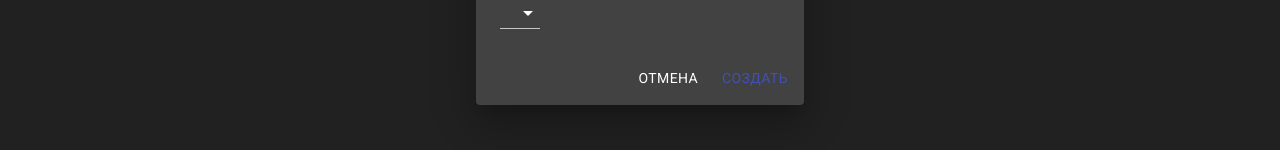
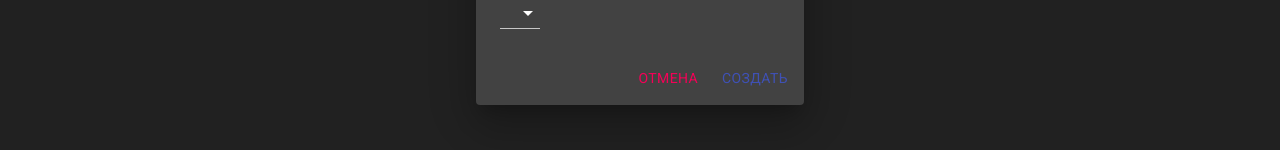
Before and after one commit to vetalin/training-diary, a React (Create React App) app: page / in a window 1280 px wide. Both pictures are taken after a click on the button 48 px from the left and 72 px from the top of the page. Shown: the part 495-645 px from the top of the page. Built offline with nearby package versions, Linux system fonts and the light colour scheme.

Commit message:
add plans to README.md

```diff
--- a/src/components/TrainingProgram/CreateTrainingProgram/CreateTrainingProgram.tsx
+++ b/src/components/TrainingProgram/CreateTrainingProgram/CreateTrainingProgram.tsx
@@ -18,9 +18,10 @@ import * as S from './CreatingTraininProgram.styled'
 
 export interface ICreateTrainingProgramProps {
   isOpened: boolean
+  closeDialog: () => void
 }
 
-export const CreateTrainingProgram = observer(({ isOpened }: ICreateTrainingProgramProps) => {
+export const CreateTrainingProgram = observer(({ isOpened, closeDialog }: ICreateTrainingProgramProps) => {
   const trainingProgramsStore = useStoreTrainingProgram()
 
   const [name, setName] = React.useState('')
@@ -34,7 +35,8 @@ export const CreateTrainingProgram = observer(({ isOpened }: ICreateTrainingProg
       description,
       imageUrl,
       trainings
-    }, trainingProgramsStore.addTrainingProgram)
+    }, (trainingProgram) => trainingProgramsStore.addTrainingProgram(trainingProgram))
+    closeDialog()
   }, [name, description, imageUrl, trainings, trainingProgramsStore])
 
   const selectTraining = React.useCallback((event: any) => {
@@ -43,7 +45,7 @@ export const CreateTrainingProgram = observer(({ isOpened }: ICreateTrainingProg
 
   return (
     <React.Fragment>
-      <Dialog open={isOpened}>
+      <Dialog open={isOpened} onBackdropClick={closeDialog}>
         <DialogTitle>Создание программы</DialogTitle>
         <DialogContent>
           <S.FormElement>
@@ -66,7 +68,7 @@ export const CreateTrainingProgram = observer(({ isOpened }: ICreateTrainingProg
           </S.FormElement>
         </DialogContent>
         <DialogActions>
-          <Button>Отмена</Button>
+          <Button color={'secondary'} onClick={closeDialog}>Отмена</Button>
           <Button color={'primary'} onClick={addTrainingProgram}>Создать</Button>
         </DialogActions>
       </Dialog>
--- a/src/components/TrainingProgram/TrainingProgramList.tsx
+++ b/src/components/TrainingProgram/TrainingProgramList.tsx
@@ -1,40 +1,51 @@
 import React from 'react'
 import { observer } from 'mobx-react'
 import { useStoreTrainingProgram } from 'store/trainingProgram/store'
-import { Button, Card, CardActions, CardContent, Fab, Typography } from '@material-ui/core'
+import { Button, Card, CardActionArea, CardActions, CardContent, CardMedia, Fab, Typography } from '@material-ui/core'
 import { Add } from '@material-ui/icons'
 import { CreateTrainingProgram } from 'components/TrainingProgram/CreateTrainingProgram/CreateTrainingProgram'
+import { makeStyles } from '@material-ui/core/styles'
+
+const useStyles = makeStyles({
+  media: {
+    height: 140
+  }
+})
 
 export const TrainingProgramList = observer(() => {
+  const styles = useStyles()
   const trainingProgramsStore = useStoreTrainingProgram()
 
   const [isOpenedCreateModal, setIsOpenedCreateModal] = React.useState(false)
+  const closeModal = React.useCallback(() => setIsOpenedCreateModal(false), [])
 
   return (
     <React.Fragment>
       <Typography component={'h1'}>Программы тренировок</Typography>
       {trainingProgramsStore.trainingPrograms.map((trainingProgram, idx) => (
-        <Card key={`trainingProgram-${idx}`}>
+        <Card key={`trainingProgram-${idx}`} color={'good'}>
+          <CardActionArea>
             <CardContent>
-            <Typography>
+              {trainingProgram.imageUrl && (<CardMedia image={trainingProgram.imageUrl} className={styles.media}/>)}
+              <Typography component={'h4'}>
                 {trainingProgram.name}
               </Typography>
               <Typography>
                 {trainingProgram.description}
               </Typography>
-            {trainingProgram.imageUrl && (<img src={trainingProgram.imageUrl} alt=""/>)}
             </CardContent>
             <CardActions>
               <Button>
                 Подробнее
               </Button>
             </CardActions>
+          </CardActionArea>
         </Card>
       ))}
       <Fab color="primary" onClick={() => setIsOpenedCreateModal(true)}>
         <Add/>
       </Fab>
-      <CreateTrainingProgram isOpened={isOpenedCreateModal}/>
+      <CreateTrainingProgram isOpened={isOpenedCreateModal} closeDialog={closeModal}/>
     </React.Fragment>
   )
 })
```
Also changed, not shown: 1 other file (tests, documents, lock files or other folders). Lines whose indentation alone changed are shown as unchanged.
